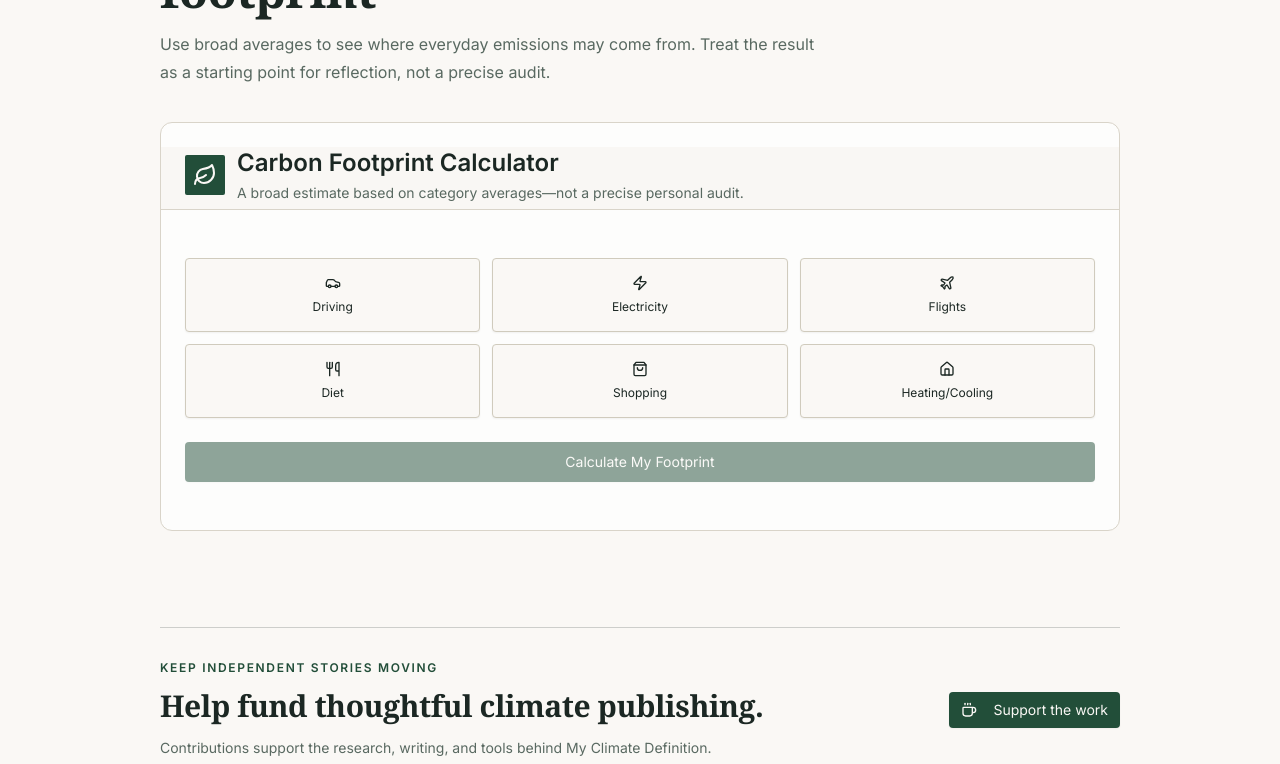
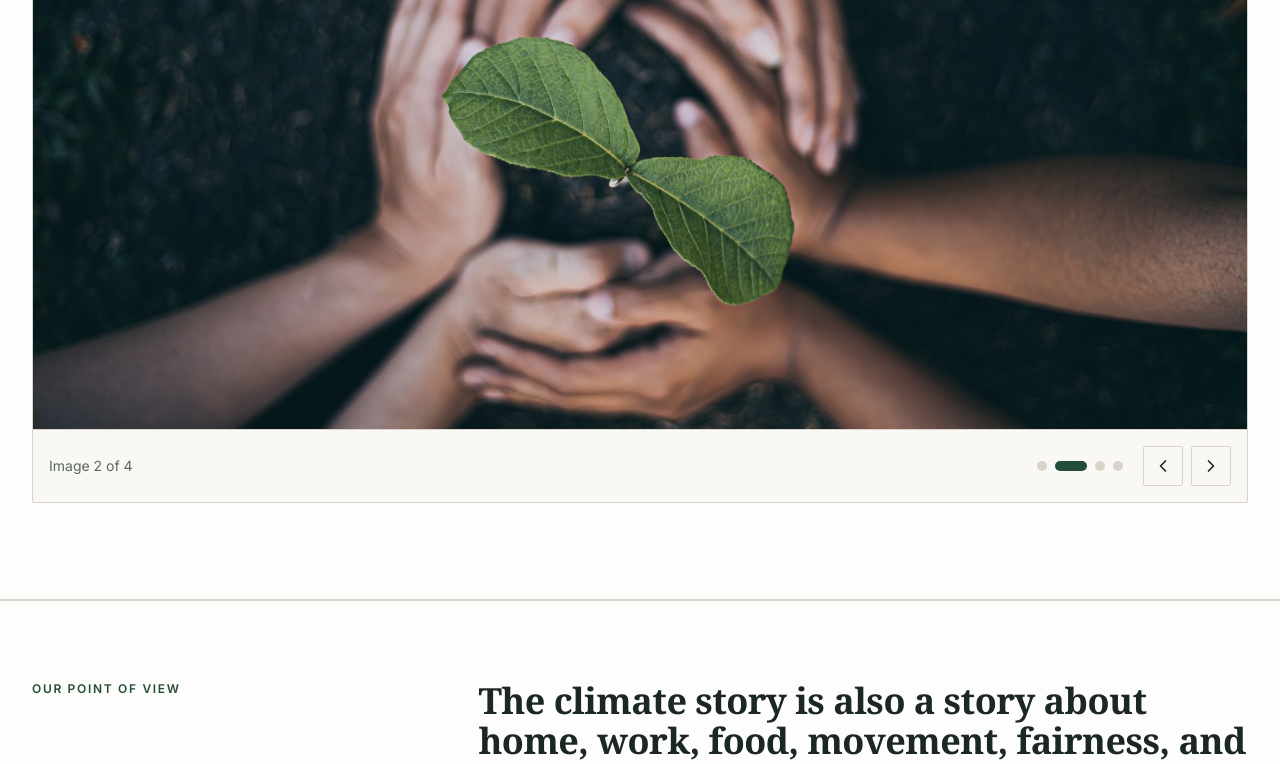
Before and after one commit to dhamsey3/myclimatechela, a React (Vite) app: page / in a window 1280 px wide. Shown: the part 2808-3572 px from the top of the page. Built offline with nearby package versions, Linux system fonts and the light colour scheme.

Commit message:
feat: restore original carousel and about copy

```diff
--- a/src/components/ClimateHomepage.tsx
+++ b/src/components/ClimateHomepage.tsx
@@ -8,6 +8,7 @@ import BuyMeACoffee from './BuyMeACoffee';
 import PageTransition from './PageTransition';
 import SkeletonCard from './SkeletonCard';
 import CarbonCalculator from './CarbonCalculator';
+import StoryCarousel from './StoryCarousel';
 
 const articleTarget = (url: string) => url.startsWith('http') ? '_blank' : undefined;
 
@@ -173,6 +174,8 @@ const ClimateHomepage = () => {
             )}
           </section>
 
+          <StoryCarousel />
+
           <section className="border-y bg-card">
             <div className="mx-auto grid max-w-7xl gap-8 px-4 py-14 sm:px-6 md:grid-cols-[0.7fr_1.3fr] md:py-20 lg:px-8">
               <p className="editorial-kicker">Our point of view</p>
--- /dev/null
+++ b/src/components/StoryCarousel.tsx
@@ -0,0 +1,114 @@
+import { useEffect, useState } from 'react';
+import { AnimatePresence, motion } from 'framer-motion';
+import { ChevronLeft, ChevronRight } from 'lucide-react';
+
+const slides = [
+  { src: '/img/slide1.png', alt: 'People joining together around a shared climate future' },
+  { src: '/img/slide2.png', alt: 'A perspective on sustainable choices in everyday life' },
+  { src: '/img/slide3.png', alt: 'Climate action connected to communities and places' },
+  { src: '/img/slide4.png', alt: 'Ideas for a more resilient and sustainable future' },
+];
+
+const StoryCarousel = () => {
+  const [currentSlide, setCurrentSlide] = useState(0);
+  const [isAutoPlaying, setIsAutoPlaying] = useState(true);
+  const [prefersReducedMotion, setPrefersReducedMotion] = useState(false);
+
+  useEffect(() => {
+    const mediaQuery = window.matchMedia('(prefers-reduced-motion: reduce)');
+    const updatePreference = () => setPrefersReducedMotion(mediaQuery.matches);
+    updatePreference();
+    mediaQuery.addEventListener('change', updatePreference);
+    return () => mediaQuery.removeEventListener('change', updatePreference);
+  }, []);
+
+  useEffect(() => {
+    if (!isAutoPlaying || prefersReducedMotion) return;
+    const interval = window.setInterval(() => {
+      setCurrentSlide((slide) => (slide + 1) % slides.length);
+    }, 5000);
+    return () => window.clearInterval(interval);
+  }, [isAutoPlaying, prefersReducedMotion]);
+
+  const selectSlide = (index: number) => {
+    setIsAutoPlaying(false);
+    setCurrentSlide((index + slides.length) % slides.length);
+  };
+
+  return (
+    <section id="visual-stories" aria-labelledby="carousel-title" className="scroll-mt-16 border-y bg-card">
+      <div className="mx-auto max-w-7xl px-4 py-16 sm:px-6 lg:px-8 lg:py-24">
+        <div className="grid gap-6 md:grid-cols-[0.7fr_1.3fr] md:items-end">
+          <div>
+            <p className="editorial-kicker">Climate in view</p>
+            <h2 id="carousel-title" className="mt-3 font-editorial text-4xl font-semibold sm:text-5xl">Four ways of seeing a shared future.</h2>
+          </div>
+          <p className="max-w-xl leading-7 text-muted-foreground md:justify-self-end">
+            A visual pause between the stories—community, responsibility, possibility, and the everyday choices that connect them.
+          </p>
+        </div>
+
+        <div className="mt-10 overflow-hidden rounded-sm border bg-background">
+          <figure className="relative">
+            <div className="relative aspect-[16/9] overflow-hidden" aria-live="polite">
+              <AnimatePresence mode="wait" initial={false}>
+                <motion.img
+                  key={slides[currentSlide].src}
+                  src={slides[currentSlide].src}
+                  alt={slides[currentSlide].alt}
+                  className="absolute inset-0 h-full w-full object-cover"
+                  initial={prefersReducedMotion ? { opacity: 1 } : { opacity: 0 }}
+                  animate={{ opacity: 1 }}
+                  exit={prefersReducedMotion ? { opacity: 1 } : { opacity: 0 }}
+                  transition={{ duration: prefersReducedMotion ? 0 : 0.35 }}
+                />
+              </AnimatePresence>
+            </div>
+
+            <div className="flex flex-col gap-4 border-t px-4 py-4 sm:flex-row sm:items-center sm:justify-between">
+              <figcaption className="text-sm text-muted-foreground">
+                Image {currentSlide + 1} of {slides.length}
+              </figcaption>
+
+              <div className="flex items-center justify-between gap-5 sm:justify-end">
+                <div className="flex items-center gap-2" aria-label="Choose an image">
+                  {slides.map((slide, index) => (
+                    <button
+                      key={slide.src}
+                      type="button"
+                      onClick={() => selectSlide(index)}
+                      className={`h-2.5 rounded-full transition-[width,background-color] ${index === currentSlide ? 'w-8 bg-primary' : 'w-2.5 bg-border hover:bg-muted-foreground'}`}
+                      aria-label={`Show image ${index + 1}`}
+                      aria-current={index === currentSlide ? 'true' : undefined}
+                    />
+                  ))}
+                </div>
+
+                <div className="flex gap-2">
+                  <button
+                    type="button"
+                    onClick={() => selectSlide(currentSlide - 1)}
+                    className="inline-flex h-10 w-10 items-center justify-center rounded-sm border text-foreground hover:bg-muted"
+                    aria-label="Previous image"
+                  >
+                    <ChevronLeft className="h-5 w-5" aria-hidden="true" />
+                  </button>
+                  <button
+                    type="button"
+                    onClick={() => selectSlide(currentSlide + 1)}
+                    className="inline-flex h-10 w-10 items-center justify-center rounded-sm border text-foreground hover:bg-muted"
+                    aria-label="Next image"
+                  >
+                    <ChevronRight className="h-5 w-5" aria-hidden="true" />
+                  </button>
+                </div>
+              </div>
+            </div>
+          </figure>
+        </div>
+      </div>
+    </section>
+  );
+};
+
+export default StoryCarousel;
```
Also changed, not shown: src/components/AboutPage.tsx (+24 -20 lines), 2 other files (tests, documents, lock files or other folders).
